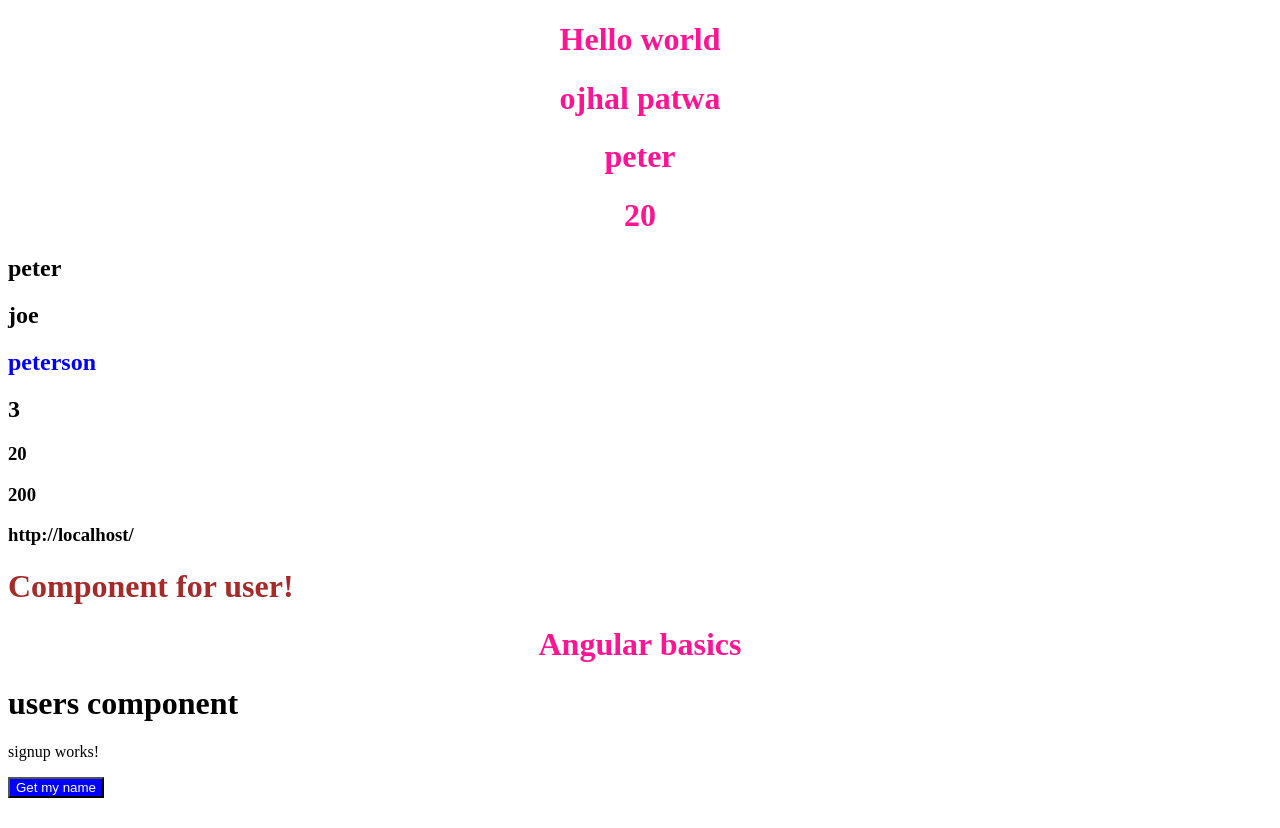
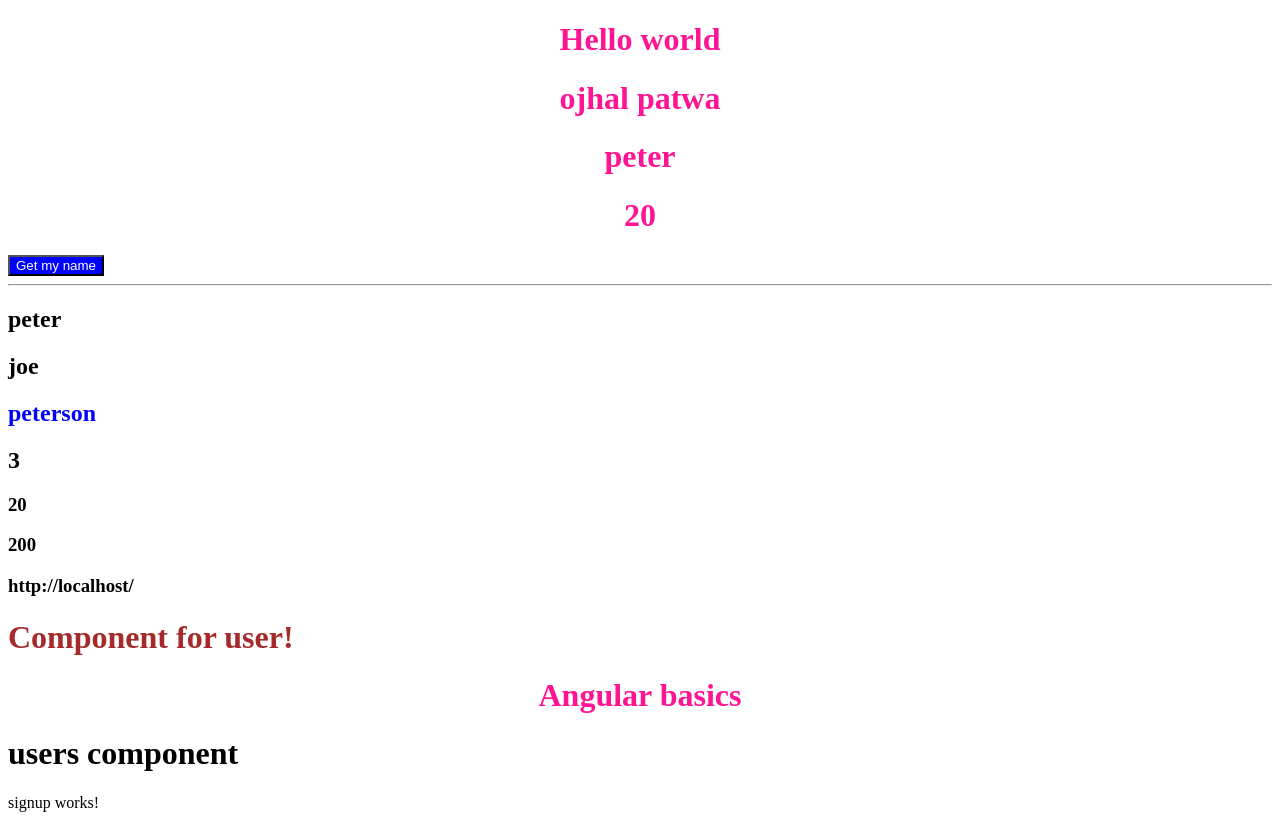
Before and after one commit to ojhal/Angular-basics, an Angular app: page / in a window 1280 px wide. Before the commit the page ends 806 px from the top, so only its background shows below. Built offline with nearby package versions, Linux system fonts and the light colour scheme.

Commit message:
use click event

```diff
--- a/src/app/app.component.css
+++ b/src/app/app.component.css
@@ -7,4 +7,12 @@ h1 {
 button {
   color: white;
   background-color: blue;
+
+
 }
+
+button:hover {
+  background-color: red;
+  /* Green */
+  color: white;
+}
--- a/src/app/app.component.html
+++ b/src/app/app.component.html
@@ -4,15 +4,17 @@
 
 <h1>{{obj.name}}</h1>
 <h1>{{obj.age}}</h1>
+<button (click)="getName()">Get my name</button>
+<hr />
 <h2>{{arr[0]}}</h2>
 <h2>{{arr[1]}}</h2>
 <h2 style="color: blue;">{{arr[2]}}</h2>
 <h2>{{arr.length}}</h2>
 <h3>{{10+10}}</h3>
+
 <h3>{{a+b}}</h3>
 <h3>{{siteUrl}}</h3>
 <app-user-list></app-user-list>
 <h1>Angular basics</h1>
 <app-login></app-login>
 <app-signup></app-signup>
-<button (click)="getName()">Get my name</button>
--- a/src/app/app.component.ts
+++ b/src/app/app.component.ts
@@ -17,7 +17,7 @@ export class AppComponent {
   b = 100;
   siteUrl = window.location.href;
 
-  getName(name: ojhal) {
-    alert('ojhal patwa');
+  getName(name: any) {
+    alert('please try again');
   }
 }
--- a/src/app/users/signup/signup.component.ts
+++ b/src/app/users/signup/signup.component.ts
@@ -3,13 +3,10 @@ import { Component, OnInit } from '@angular/core';
 @Component({
   selector: 'app-signup',
   templateUrl: './signup.component.html',
-  styleUrls: ['./signup.component.css']
+  styleUrls: ['./signup.component.css'],
 })
 export class SignupComponent implements OnInit {
+  constructor() {}
 
-  constructor() { }
-
-  ngOnInit(): void {
-  }
-
+  ngOnInit(): void {}
 }
```
